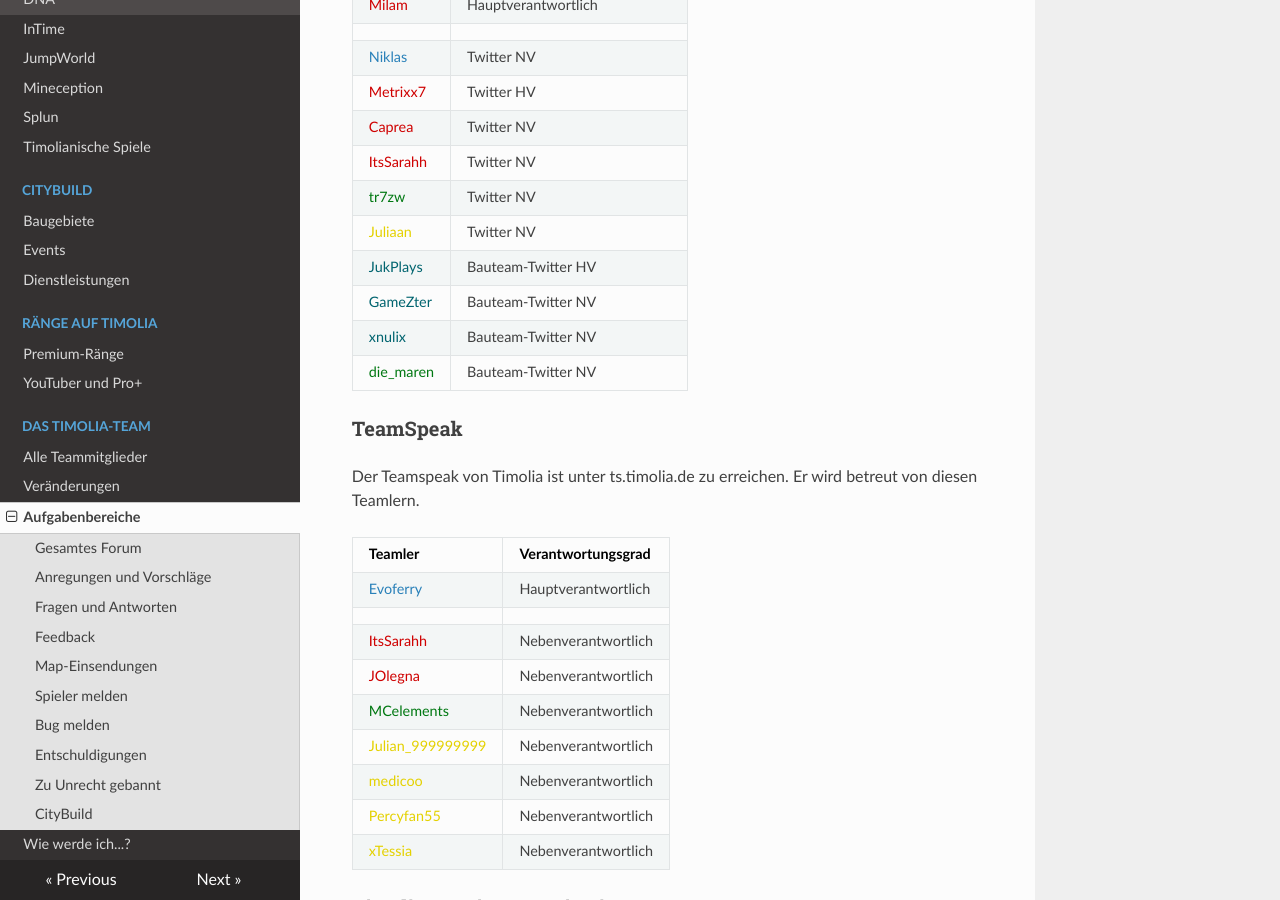
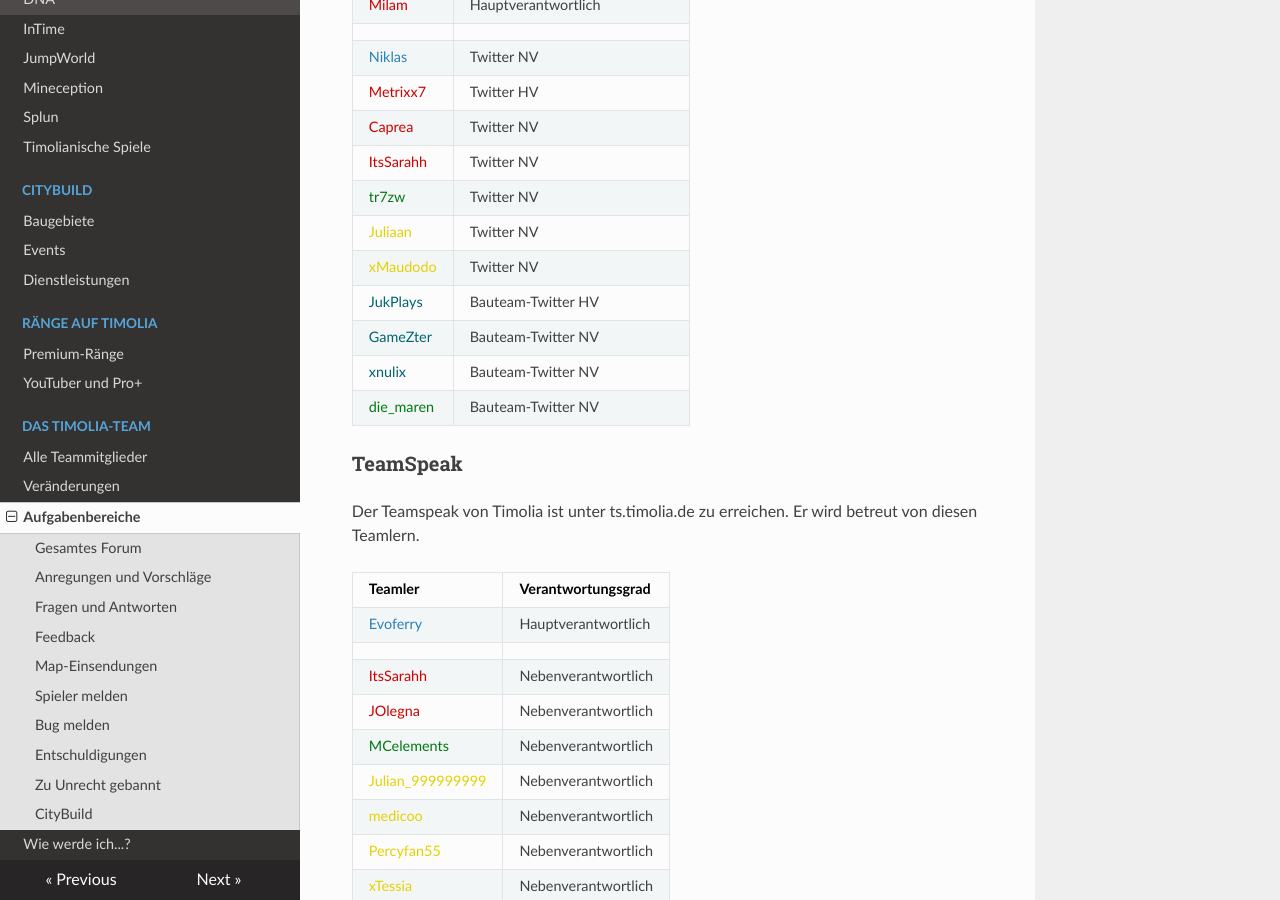
Before and after one commit to TimoliaDE/HowTo, an MkDocs documentation site: the page built from docs/team/responsibilities.md, in a window 1280 px wide and 900 px high, scrolled down 4121 px. Built offline with MkDocs 1.6.1, drawn with Linux system fonts in a browser that asks for light colours; nearby versions of some CDN libraries; old or Windows-style settings are respelled for this version of MkDocs.

Commit message:
Update responsibilities.md

```diff
--- a/docs/team/responsibilities.md
+++ b/docs/team/responsibilities.md
@@ -144,6 +144,7 @@ Für einen ständigen Support und Content auf Twitter und anderen sozialen Medie
 |<span style="color:#CF0101">ItsSarahh</span> | Twitter NV|
 |<span style="color:#007812">tr7zw</span> | Twitter NV |
 |<span style="color:#E4D100">Juliaan</span> | Twitter NV |
+|<span style="color:#E4D100">xMaudodo</span> | Twitter NV |
 |<span style="color:#00646F">JukPlays</span> | Bauteam-Twitter HV |
 |<span style="color:#00646F">GameZter</span> | Bauteam-Twitter NV |
 |<span style="color:#00646F">xnulix</span> | Bauteam-Twitter NV |
```
